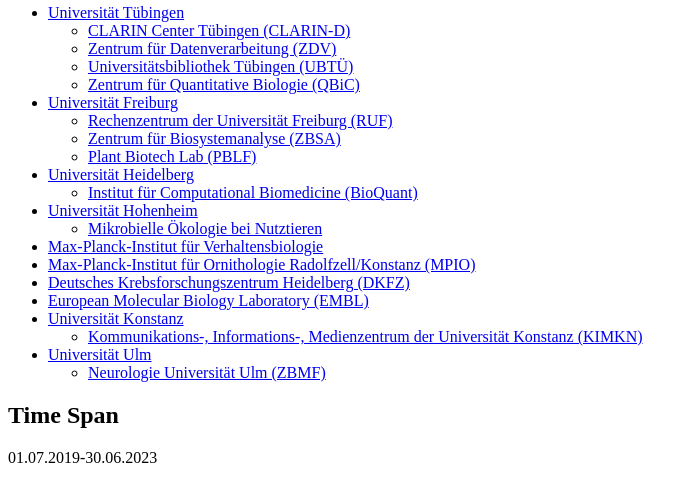
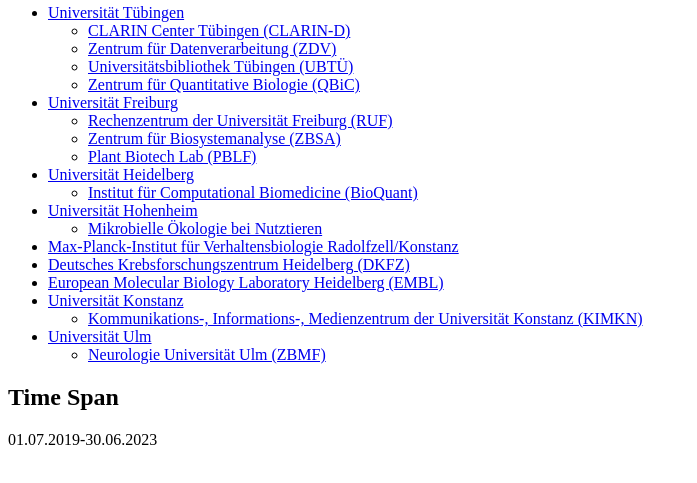
Before and after one commit to mtrojan-ub/biodaten, a PHP site: page /about.php in a window 1280 px wide. Shown: the part 1359-1842 px from the top of the page, without its empty margins (0-697 px from the left). After the commit the page ends 1804 px from the top, so only its background shows below. Run offline with PHP 8.4, Linux system fonts and the light colour scheme.

Commit message:
about.php: More changes to institutions

```diff
--- a/tpl/about.php
+++ b/tpl/about.php
@@ -41,10 +41,9 @@
                 <li><a target="_blank" href="//www.uni-hohenheim.de/organisation/einrichtung/fg-mikrobielle-oekologie-bei-nutztieren">Mikrobielle Ökologie bei Nutztieren</a></li>
             </ul>
         </li>
-        <li><a target="_blank" href="//www.ab.mpg.de/verhaltensbiologie">Max-Planck-Institut für Verhaltensbiologie</a></li>
-        <li><a target="_blank" href="//www.orn.mpg.de">Max-Planck-Institut für Ornithologie Radolfzell/Konstanz (MPIO)</a></li>
+        <li><a target="_blank" href="//www.ab.mpg.de/verhaltensbiologie">Max-Planck-Institut für Verhaltensbiologie Radolfzell/Konstanz</a></li>
         <li><a target="_blank" href="//www.dkfz.de">Deutsches Krebsforschungszentrum Heidelberg (DKFZ)</a></li>
-        <li><a target="_blank" href="//www.embl.de">European Molecular Biology Laboratory (EMBL)</a></li>
+        <li><a target="_blank" href="//www.embl.de">European Molecular Biology Laboratory Heidelberg (EMBL)</a></li>
         <li><a target="_blank" href="//uni-konstanz.de">Universität Konstanz</a>
             <ul>
                 <li><a target="_blank" href="//www.kim.uni-konstanz.de">Kommunikations-, Informations-, Medienzentrum der Universität Konstanz (KIMKN)</a></li>
```
